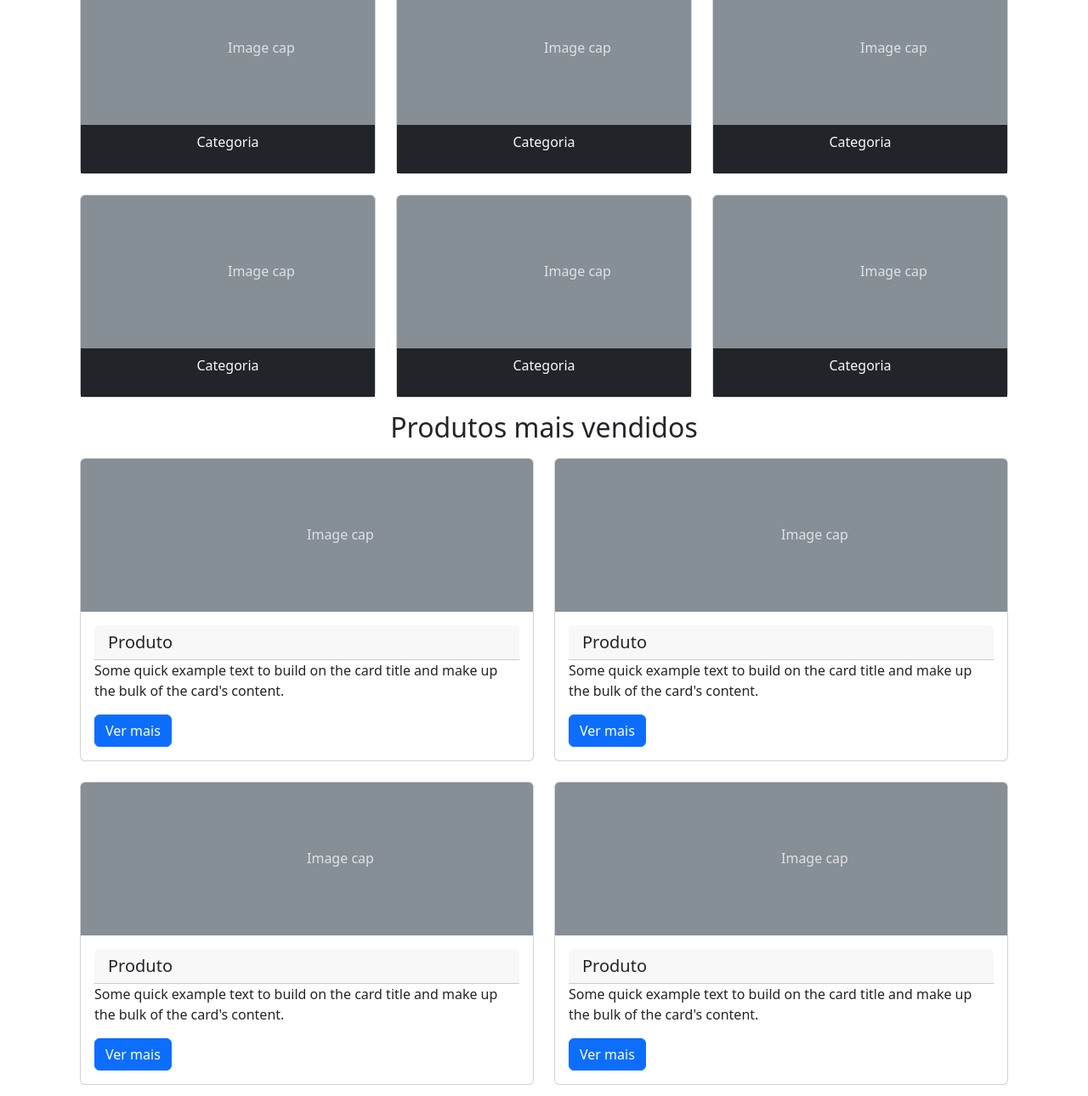
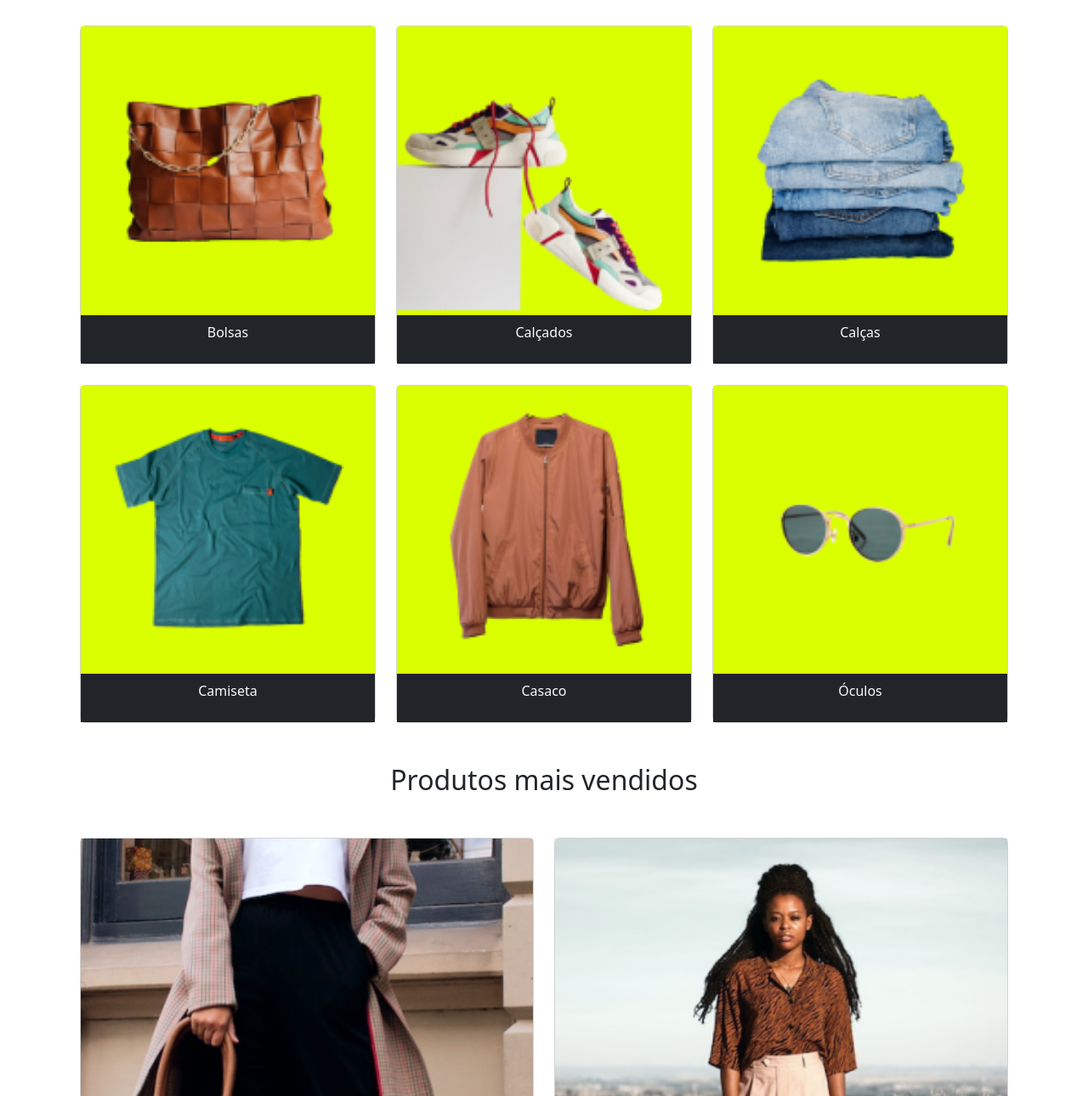
Before and after one commit to rivaldo-ferreira/estudo-bootstrap-02, a plain HTML site: page index.html in a window 1280 px wide. Shown: the part 531-1821 px from the top of the page at 85% size. Drawn offline with nearby package versions, Linux system fonts and the light colour scheme.

Commit message:
projeto finalizado

```diff
--- a/index.html
+++ b/index.html
@@ -50,7 +50,7 @@
                 <!-- BUSCAR -->
                 <form class="d-flex" role="search">
                     <input class="form-control me-2 rounded-0" type="search" placeholder="Digite o produto"
-                        aria-label="Search">
+                        aria-label="Pesquisar">
                     <button class="btn btn-outline-light rounded-0" type="submit">Buscar</button>
                 </form>
             </div>
@@ -107,218 +107,211 @@
             <button class="carousel-control-prev" type="button" data-bs-target="#carouselExampleCaptions"
                 data-bs-slide="prev">
                 <span class="carousel-control-prev-icon" aria-hidden="true"></span>
-                <span class="visually-hidden">Previous</span>
+                <span class="visually-hidden">Anterior</span>
             </button>
             <button class="carousel-control-next" type="button" data-bs-target="#carouselExampleCaptions"
                 data-bs-slide="next">
                 <span class="carousel-control-next-icon" aria-hidden="true"></span>
-                <span class="visually-hidden">Next</span>
+                <span class="visually-hidden">Próximo</span>
             </button>
         </div>
     </div>
     <!-- CARDS CATEGORIA -->
-    <h2 class="text-center mb-3 mt-3">Busque por categorias</h2>
+    <h2 class="text-center my-3 my-xl-5">Busque por categorias</h2>
     <div class="container row mx-auto g-4">
         <!-- ****************** -->
         <div class="col-6 col-md-4 col-xxl-2">
             <div class="card">
-                <svg class="bd-placeholder-img card-img-top" width="100%" height="180"
-                    xmlns="http://www.w3.org/2000/svg" role="img" aria-label="Placeholder: Image cap"
-                    preserveAspectRatio="xMidYMid slice" focusable="false">
-                    <title>Placeholder</title>
-                    <rect width="100%" height="100%" fill="#868e96"></rect><text x="50%" y="50%" fill="#dee2e6"
-                        dy=".3em">Image cap</text>
-                </svg>
+                <!-- IMAGEM CATEGORIA -->
+                <img class="d-md-none d-block" src="./assets/Mobile/categorias/categoria-bolsas.png"
+                    alt="Bolsas modernas">
+                <img class="d-none d-md-block d-xl-none" src="./assets/Tablet/categorias/categoria-bolsas.png"
+                    alt="Bolsa moderna">
+                <img class="d-none d-xl-block" src="./assets/Desktop/categorias/categoria-bolsa.png"
+                    alt="Bolsa moderna">
                 <div class="card-header bg-dark text-light">
-                    <p class="text-center">Categoria</p>
+                    <p class="text-center">Bolsas</p>
                 </div>
             </div>
         </div>
         <!-- ****************** -->
         <div class="col-6 col-md-4 col-xxl-2">
             <div class="card">
-                <svg class="bd-placeholder-img card-img-top" width="100%" height="180"
-                    xmlns="http://www.w3.org/2000/svg" role="img" aria-label="Placeholder: Image cap"
-                    preserveAspectRatio="xMidYMid slice" focusable="false">
-                    <title>Placeholder</title>
-                    <rect width="100%" height="100%" fill="#868e96"></rect><text x="50%" y="50%" fill="#dee2e6"
-                        dy=".3em">Image cap</text>
-                </svg>
+                <!-- IMAGEM CATEGORIA -->
+                <img class="d-md-none d-block" src="./assets/Mobile/categorias/categoria-calcados.png"
+                    alt="Calçados com estilo">
+                <img class="d-none d-md-block d-xl-none" src="./assets/Tablet/categorias/categoria-calcados.png"
+                    alt="Calçados com estilo">
+                <img class="d-none d-xl-block" src="./assets/Desktop/categorias/categoria-calcados.png"
+                    alt="Calçados com estilo">
                 <div class="card-header bg-dark text-light">
-                    <p class="text-center">Categoria</p>
+                    <p class="text-center">Calçados</p>
                 </div>
             </div>
         </div>
         <!-- ****************** -->
         <div class="col-6 col-md-4 col-xxl-2">
             <div class="card">
-                <svg class="bd-placeholder-img card-img-top" width="100%" height="180"
-                    xmlns="http://www.w3.org/2000/svg" role="img" aria-label="Placeholder: Image cap"
-                    preserveAspectRatio="xMidYMid slice" focusable="false">
-                    <title>Placeholder</title>
-                    <rect width="100%" height="100%" fill="#868e96"></rect><text x="50%" y="50%" fill="#dee2e6"
-                        dy=".3em">Image cap</text>
-                </svg>
+                <!-- IMAGEM CATEGORIA -->
+                <img class="d-md-none d-block" src="./assets/Mobile/categorias/categoria-calcas.png"
+                    alt="Calças com estilo">
+                <img class="d-none d-md-block d-xl-none" src="./assets/Tablet/categorias/categoria-calcas.png"
+                    alt="Calças com estilo">
+                <img class="d-none d-xl-block" src="./assets/Desktop/categorias/categoria-calcas.png"
+                    alt="Calças com estilo">
                 <div class="card-header bg-dark text-light">
-                    <p class="text-center">Categoria</p>
+                    <p class="text-center">Calças</p>
                 </div>
             </div>
         </div>
         <!-- ****************** -->
         <div class="col-6 col-md-4 col-xxl-2">
             <div class="card">
-                <svg class="bd-placeholder-img card-img-top" width="100%" height="180"
-                    xmlns="http://www.w3.org/2000/svg" role="img" aria-label="Placeholder: Image cap"
-                    preserveAspectRatio="xMidYMid slice" focusable="false">
-                    <title>Placeholder</title>
-                    <rect width="100%" height="100%" fill="#868e96"></rect><text x="50%" y="50%" fill="#dee2e6"
-                        dy=".3em">Image cap</text>
-                </svg>
+                <!-- IMAGEM CATEGORIA -->
+                <img class="d-md-none d-block" src="./assets/Mobile/categorias/categoria-camiseta.png"
+                    alt="Camisetas com estampas diversas">
+                <img class="d-none d-md-block d-xl-none" src="./assets/Tablet/categorias/categoria-camiseta.png"
+                    alt="Camisetas com estampas diversas">
+                <img class="d-none d-xl-block" src="./assets/Desktop/categorias/categoria-camiseta.png"
+                    alt="Camisetas com estampas diversas">
                 <div class="card-header bg-dark text-light">
-                    <p class="text-center">Categoria</p>
+                    <p class="text-center">Camiseta</p>
                 </div>
             </div>
         </div>
         <!-- ****************** -->
         <div class="col-6 col-md-4 col-xxl-2">
             <div class="card">
-                <svg class="bd-placeholder-img card-img-top" width="100%" height="180"
-                    xmlns="http://www.w3.org/2000/svg" role="img" aria-label="Placeholder: Image cap"
-                    preserveAspectRatio="xMidYMid slice" focusable="false">
-                    <title>Placeholder</title>
-                    <rect width="100%" height="100%" fill="#868e96"></rect><text x="50%" y="50%" fill="#dee2e6"
-                        dy=".3em">Image cap</text>
-                </svg>
+                <!-- IMAGEM CATEGORIA -->
+                <img class="d-md-none d-block" src="./assets/Mobile/categorias/categoria-casacos.png"
+                    alt="Casacos com ótimo material">
+                <img class="d-none d-md-block d-xl-none" src="./assets/Tablet/categorias/categoria-casacos.png"
+                    alt="Casacos com ótimo material">
+                <img class="d-none d-xl-block" src="./assets/Desktop/categorias/categoria-casacos.png"
+                    alt="Casacos com ótimo material">
                 <div class="card-header bg-dark text-light">
-                    <p class="text-center">Categoria</p>
+                    <p class="text-center">Casaco</p>
                 </div>
             </div>
         </div>
         <!-- ****************** -->
         <div class="col-6 col-md-4 col-xxl-2">
             <div class="card">
-                <svg class="bd-placeholder-img card-img-top" width="100%" height="180"
-                    xmlns="http://www.w3.org/2000/svg" role="img" aria-label="Placeholder: Image cap"
-                    preserveAspectRatio="xMidYMid slice" focusable="false">
-                    <title>Placeholder</title>
-                    <rect width="100%" height="100%" fill="#868e96"></rect><text x="50%" y="50%" fill="#dee2e6"
-                        dy=".3em">Image cap</text>
-                </svg>
+                <!-- IMAGEM CATEGORIA -->
+                <img class="d-md-none d-block" src="./assets/Mobile/categorias/categoria-oculos.png"
+                    alt="Óculos para todos os gostos">
+                <img class="d-none d-md-block d-xl-none" src="./assets/Tablet/categorias/categoria-oculos.png"
+                    alt="Óculos para todos os gostos">
+                <img class="d-none d-xl-block" src="./assets/Desktop/categorias/categoria-oculos.png"
+                    alt="Óculos para todos os gostos">
                 <div class="card-header bg-dark text-light">
-                    <p class="text-center">Categoria</p>
+                    <p class="text-center">Óculos</p>
                 </div>
             </div>
         </div>
     </div>
     <!-- CARDS MAIS VENDIDOS -->
-    <h2 class="text-center mt-3 mb-3">Produtos mais vendidos</h2>
+    <h2 class="container text-center my-3 my-xl-5">Produtos mais vendidos</h2>
     <div class="container mb-3 row mx-auto g-4">
         <!-- *************************** -->
         <div class="col-12 col-md-6 col-xxl-4">
             <div class="card">
-                <svg class="bd-placeholder-img card-img-top" width="100%" height="180"
-                    xmlns="http://www.w3.org/2000/svg" role="img" aria-label="Placeholder: Image cap"
-                    preserveAspectRatio="xMidYMid slice" focusable="false">
-                    <title>Placeholder</title>
-                    <rect width="100%" height="100%" fill="#868e96"></rect><text x="50%" y="50%" fill="#dee2e6"
-                        dy=".3em">Image cap</text>
-                </svg>
+                <!-- IMAGEM MAIS VENDIDO -->
+                <img class="d-block d-md-none d-xl-none" src="./assets/Mobile/produtos/bolsa.png" alt="Bolsa">
+                <img class="d-none d-md-block d-xl-none" src="./assets/Tablet/produtos/bolsa.png" alt="Bolsa">
+                <img class="d-none d-md-none d-xl-block" src="./assets/Desktop/produtos/bolsa.png" alt="Bolsa">
                 <div class="card-body">
-                    <h5 class="card-header">Produto</h5>
-                    <p class="card-text">Some quick example text to build on the card title and make up the
-                        bulk of the
-                        card's content.</p>
-                    <a href="#" class="btn btn-primary">Ver mais</a>
+                    <h5 class="card-header">Bolsa Coringa</h5>
+                    <p class="card-text">Bolsa camel em couro sintético que combina em várias ocasiões</p>
+                    <p class="negrito">R$ 120,00</p>
+                    <a href="#" class="cor_botao_categoria">Ver mais</a>
                 </div>
             </div>
         </div>
         <!-- *************************** -->
         <div class="col-12 col-md-6 col-xxl-4">
             <div class="card">
-                <svg class="bd-placeholder-img card-img-top" width="100%" height="180"
-                    xmlns="http://www.w3.org/2000/svg" role="img" aria-label="Placeholder: Image cap"
-                    preserveAspectRatio="xMidYMid slice" focusable="false">
-                    <title>Placeholder</title>
-                    <rect width="100%" height="100%" fill="#868e96"></rect><text x="50%" y="50%" fill="#dee2e6"
-                        dy=".3em">Image cap</text>
-                </svg>
+                <!-- IMAGEM MAIS VENDIDO -->
+                <img class="d-block d-md-none d-xl-none" src="./assets/Mobile/produtos/calca.png" alt="Calça descolada">
+                <img class="d-none d-md-block d-xl-none" src="./assets/Tablet/produtos/calca.png" alt="Calça descolada">
+                <img class="d-none d-md-none d-xl-block" src="./assets/Desktop/produtos/calca.png"
+                    alt="Calça descolada">
                 <div class="card-body">
-                    <h5 class="card-header">Produto</h5>
-                    <p class="card-text">Some quick example text to build on the card title and make up the bulk of the
-                        card's content.</p>
-                    <a href="#" class="btn btn-primary">Ver mais</a>
+                    <h5 class="card-header">Calça alfaiataria</h5>
+                    <p class="card-text">Confortável e resistente. Possuímos várias cores</p>
+                    <p class="negrito">R$ 180,00</p>
+                    <a href="#" class="cor_botao_categoria">Ver mais</a>
                 </div>
             </div>
         </div>
         <!-- *************************** -->
         <div class="col-12 col-md-6 col-xxl-4">
             <div class="card">
-                <svg class="bd-placeholder-img card-img-top" width="100%" height="180"
-                    xmlns="http://www.w3.org/2000/svg" role="img" aria-label="Placeholder: Image cap"
-                    preserveAspectRatio="xMidYMid slice" focusable="false">
-                    <title>Placeholder</title>
-                    <rect width="100%" height="100%" fill="#868e96"></rect><text x="50%" y="50%" fill="#dee2e6"
-                        dy=".3em">Image cap</text>
-                </svg>
+                <!-- IMAGEM MAIS VENDIDO -->
+                <img class="d-block d-md-none d-xl-none" src="./assets/Mobile/produtos/camiseta.png"
+                    alt="Camiseta descolada">
+                <img class="d-none d-md-block d-xl-none" src="./assets/Tablet/produtos/camiseta.png"
+                    alt="Calça descolada">
+                <img class="d-none d-md-none d-xl-block" src="./assets/Desktop/produtos/camiseta.png"
+                    alt="Calça descolada">
                 <div class="card-body">
-                    <h5 class="card-header">Produto</h5>
-                    <p class="card-text">Some quick example text to build on the card title and make up the bulk of the
-                        card's content.</p>
-                    <a href="#" class="btn btn-primary">Ver mais</a>
+                    <h5 class="card-header">Camiseta Conforto</h5>
+                    <p class="card-text">Os jovens adoram esse produto</p>
+                    <p class="negrito">R$ 70,00</p>
+                    <a href="#" class="cor_botao_categoria">Ver mais</a>
                 </div>
             </div>
         </div>
         <!-- *************************** -->
         <div class="col-12 col-md-6 col-xxl-4">
             <div class="card">
-                <svg class="bd-placeholder-img card-img-top" width="100%" height="180"
-                    xmlns="http://www.w3.org/2000/svg" role="img" aria-label="Placeholder: Image cap"
-                    preserveAspectRatio="xMidYMid slice" focusable="false">
-                    <title>Placeholder</title>
-                    <rect width="100%" height="100%" fill="#868e96"></rect><text x="50%" y="50%" fill="#dee2e6"
-                        dy=".3em">Image cap</text>
-                </svg>
+                <!-- IMAGEM MAIS VENDIDO -->
+                <img class="d-block d-md-none d-xl-none" src="./assets/Mobile/produtos/jaqueta-jeans.png"
+                    alt="Camiseta descolada">
+                <img class="d-none d-md-block d-xl-none" src="./assets/Tablet/produtos/jaqueta-jeans.png"
+                    alt="Calça descolada">
+                <img class="d-none d-md-none d-xl-block" src="./assets/Desktop/produtos/jaqueta-jeans.png"
+                    alt="Calça descolada">
                 <div class="card-body">
-                    <h5 class="card-header">Produto</h5>
-                    <p class="card-text">Some quick example text to build on the card title and make up the bulk of the
-                        card's content.</p>
-                    <a href="#" class="btn btn-primary">Ver mais</a>
+                    <h5 class="card-header">Super Jaqueta</h5>
+                    <p class="card-text">Domina as baladas no inverno</p>
+                    <p class="negrito">R$ 230,00</p>
+                    <a href="#" class="cor_botao_categoria">Ver mais</a>
                 </div>
             </div>
         </div>
         <!-- *************************** -->
         <div class="col-12 col-md-6 col-xxl-4">
             <div class="card">
-                <svg class="bd-placeholder-img card-img-top" width="100%" height="180"
-                    xmlns="http://www.w3.org/2000/svg" role="img" aria-label="Placeholder: Image cap"
-                    preserveAspectRatio="xMidYMid slice" focusable="false">
-                    <title>Placeholder</title>
-                    <rect width="100%" height="100%" fill="#868e96"></rect><text x="50%" y="50%" fill="#dee2e6"
-                        dy=".3em">Image cap</text>
-                </svg>
+                <!-- IMAGEM MAIS VENDIDO -->
+                <img class="d-block d-md-none d-xl-none" src="./assets/Mobile/produtos/oculos.png"
+                    alt="Camiseta descolada">
+                <img class="d-none d-md-block d-xl-none" src="./assets/Tablet/produtos/oculos.png"
+                    alt="Calça descolada">
+                <img class="d-none d-md-none d-xl-block" src="./assets/Desktop/produtos/oculos.png"
+                    alt="Calça descolada">
                 <div class="card-body">
-                    <h5 class="card-header">Produto</h5>
-                    <p class="card-text">Some quick example text to build on the card title and make up the bulk of the
-                        card's content.</p>
-                    <a href="#" class="btn btn-primary">Ver mais</a>
+                    <h5 class="card-header">Óculos com super lentes</h5>
+                    <p class="card-text">Que tal um olhar conquistador?</p>
+                    <p class="negrito">R$ 125,00</p>
+                    <a href="#" class="cor_botao_categoria">Ver mais</a>
                 </div>
             </div>
         </div>
         <!-- *************************** -->
         <div class="col-12 col-md-6 col-xxl-4">
             <div class="card">
-                <svg class="bd-placeholder-img card-img-top" width="100%" height="180"
-                    xmlns="http://www.w3.org/2000/svg" role="img" aria-label="Placeholder: Image cap"
-                    preserveAspectRatio="xMidYMid slice" focusable="false">
-                    <title>Placeholder</title>
-                    <rect width="100%" height="100%" fill="#868e96"></rect><text x="50%" y="50%" fill="#dee2e6"
-                        dy=".3em">Image cap</text>
-                </svg>
+                <!-- IMAGEM MAIS VENDIDO -->
+                <img class="d-block d-md-none d-xl-none" src="./assets/Mobile/produtos/tenis.png"
+                    alt="Camiseta descolada">
+                <img class="d-none d-md-block d-xl-none" src="./assets/Tablet/produtos/tenis.png" alt="Calça descolada">
+                <img class="d-none d-md-none d-xl-block" src="./assets/Desktop/produtos/tenis.png"
+                    alt="Calça descolada">
                 <div class="card-body">
-                    <h5 class="card-header">Produto</h5>
-                    <p class="card-text">Some quick example text to build on the card title and make up the bulk of the
-                        card's content.</p>
-                    <a href="#" class="btn btn-primary">Ver mais</a>
+                    <h5 class="card-header">Tênis para todos os momentos</h5>
+                    <p class="card-text">Confortável e bonito. Alto estilo</p>
+                    <p class="negrito">R$ 330,00</p>
+                    <a href="#" class="cor_botao_categoria">Ver mais</a>
                 </div>
             </div>
         </div>
@@ -353,7 +346,7 @@
     </section>
     <!-- FORMULARIO -->
     <div class="row justify-content-center">
-        <form class="border border-secondary m-3 p-3 w-75 text-center">
+        <form class="border border-secondary my-3 my-xl-5 p-3 w-75 text-center">
             <h5>Quer receber nossas novidades, promoções exclusivas e 10% OFF na primeira compra? Cadastre-se!</h5>
             <div class="input-group my-3">
                 <input type="email" class="form-control border-secondary rounded-0" placeholder="Digite seu e-mail"
--- a/style.css
+++ b/style.css
@@ -13,3 +13,21 @@
 .cor_02 {
     color: white;
 }
+
+.cor_botao_categoria {
+    background-color: rgb(53, 154, 85);
+    text-decoration: none;
+    color: white;
+    padding: 7px 13px;
+    border-radius: 5px;
+}
+
+.cor_botao_categoria:hover {
+    background-color: rgb(31, 111, 56);
+    text-decoration: none;
+
+}
+
+.negrito {
+    font-weight: 700;
+}
```
